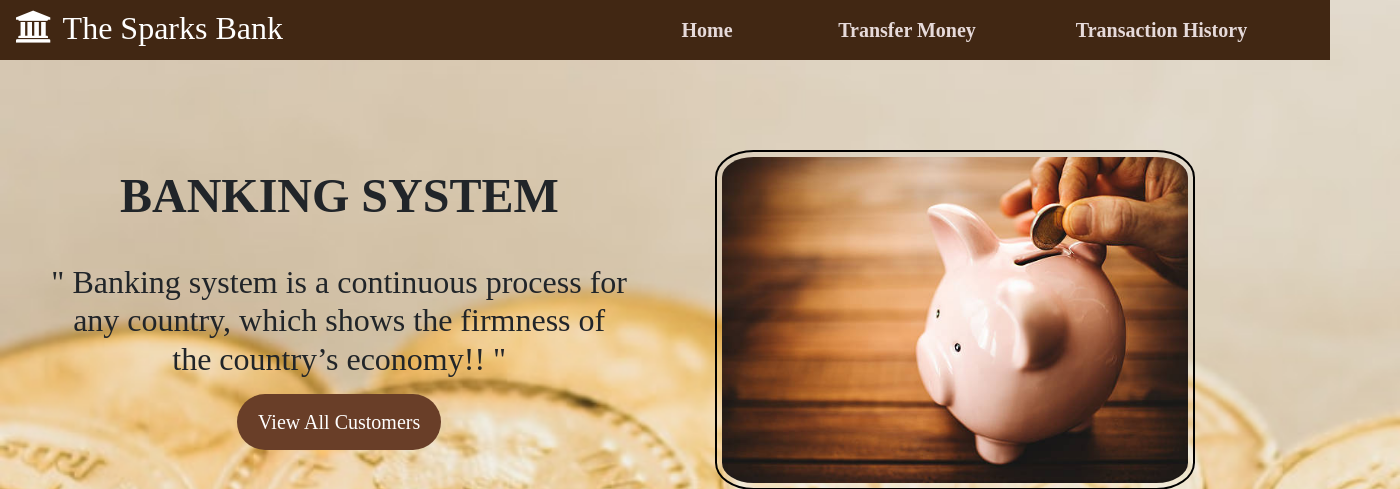
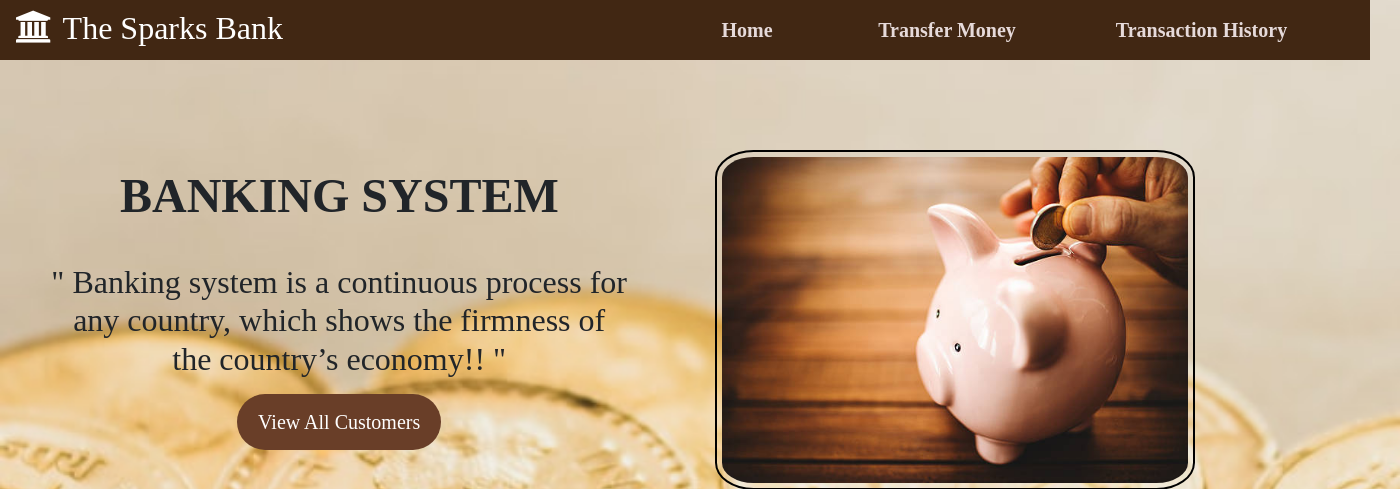
Before and after one commit to Shamritha27/Basic-Banking-System, a PHP site: page /index.php in a window 1400 px wide. Shown: the top 489 px of the page. Run offline with PHP 8.4, Linux system fonts and the light colour scheme.

Commit message:
commit 'navbar change'

```diff
--- a/navbar.css
+++ b/navbar.css
@@ -26,7 +26,7 @@ ul li a:hover {
 
 .navbar {
     height: 60px;
-    width:1330px;
+    width:1370px;
     position:relative;
 
     overflow: hidden;
```
